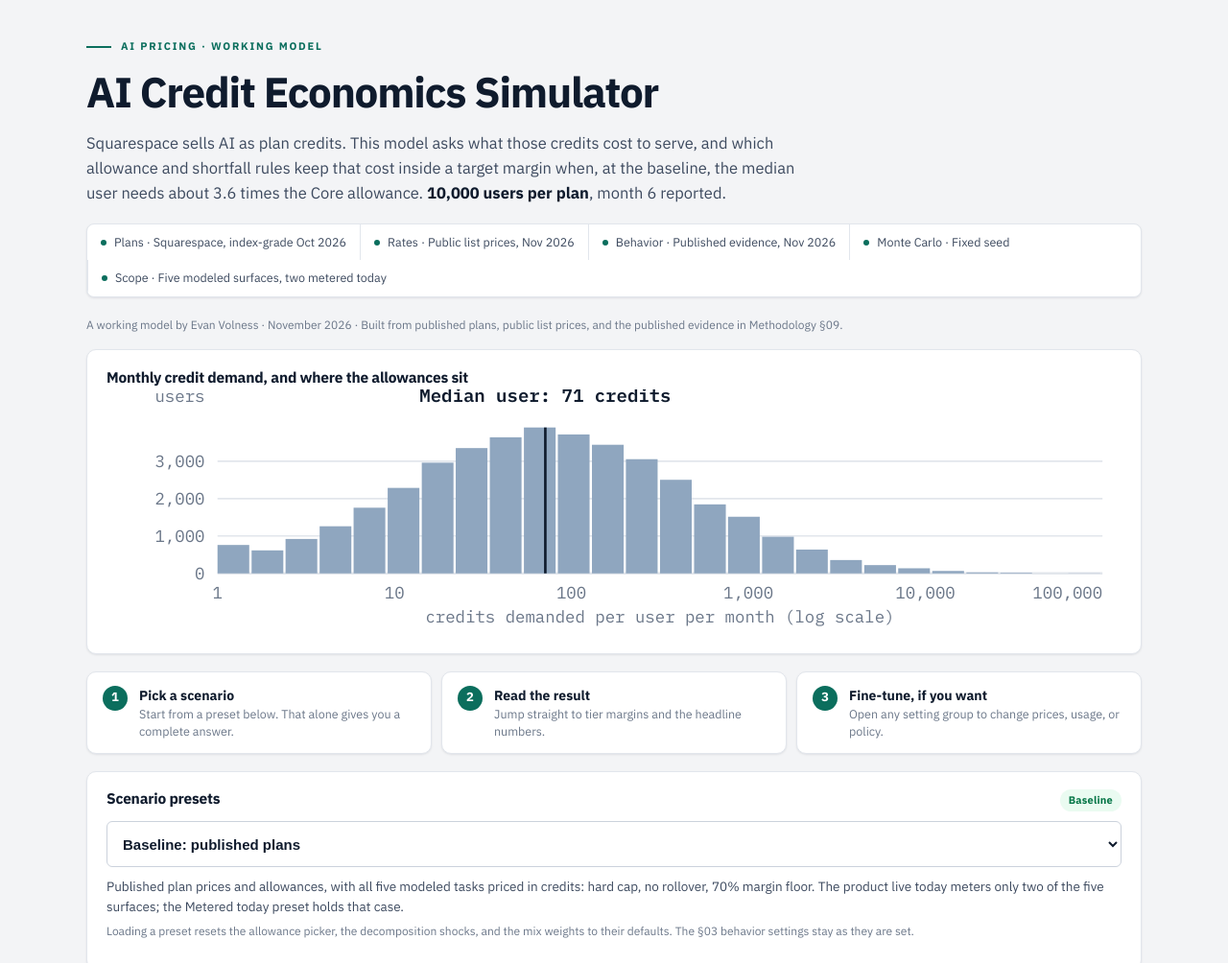
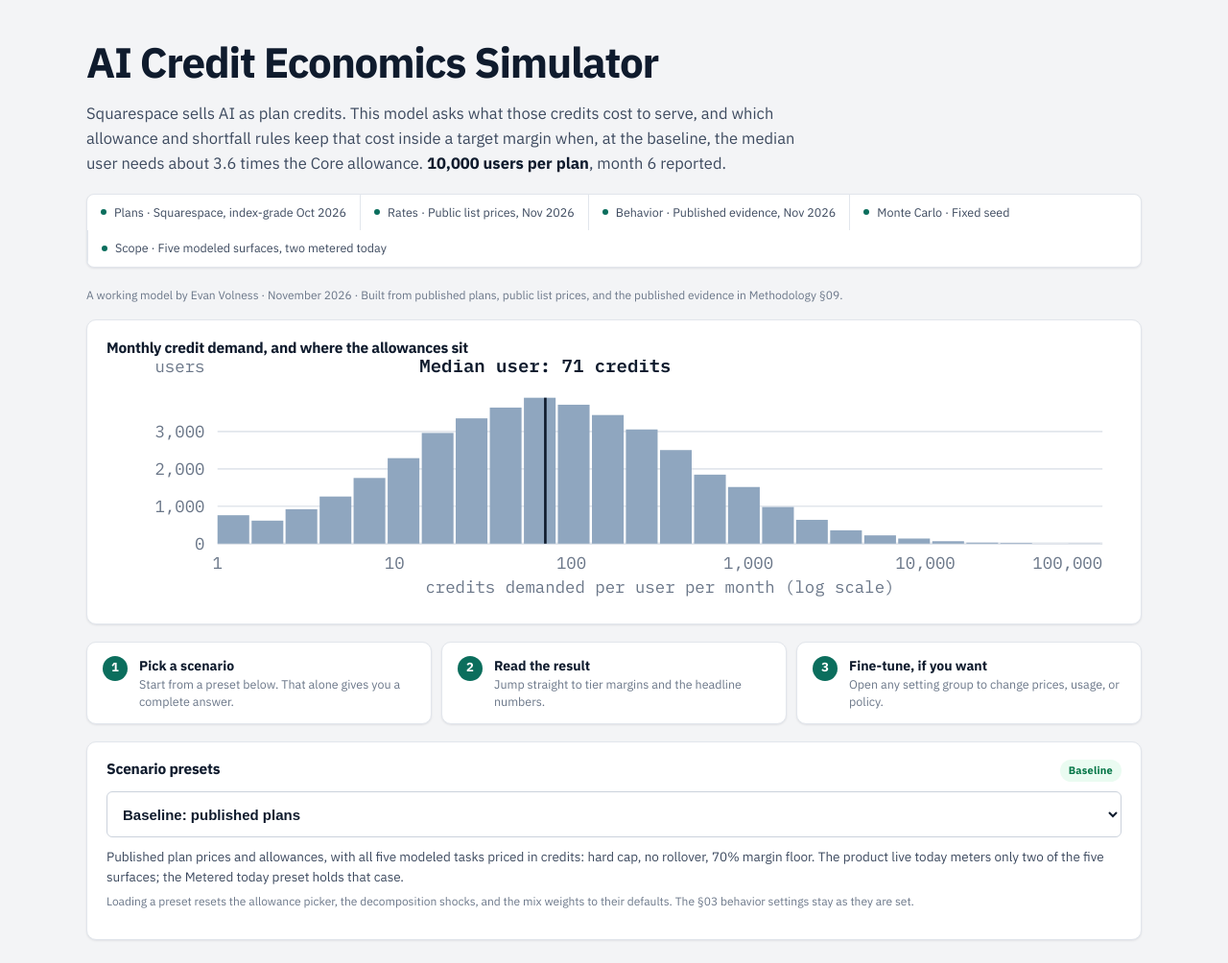
Before and after one commit to evoln47/ai-credit-economics-simulator, a plain HTML site: page index.html in a window 1280 px wide. Shown: the top 1004 px of the page at 96% size. Drawn offline with Linux system fonts and the light colour scheme.

Commit message:
Remove the AI Pricing - Working Model eyebrow from the header

```diff
--- a/index.html
+++ b/index.html
@@ -351,7 +351,6 @@ section.fold.fold-open .sec-sub{margin-bottom:16px}
 
 <div id="view-sim">
 <header class="masthead">
-  <p class="kicker">AI Pricing · Working Model</p>
   <h1>AI Credit Economics Simulator</h1>
   <p class="lede">Squarespace sells AI as plan credits. This model asks what those credits cost to serve, and which allowance and shortfall rules keep that cost inside a target margin when, at the baseline, the median user needs about 3.6 times the Core allowance. <strong>10,000 users per plan</strong>, month 6 reported.</p>
   <div class="stamp">
```
